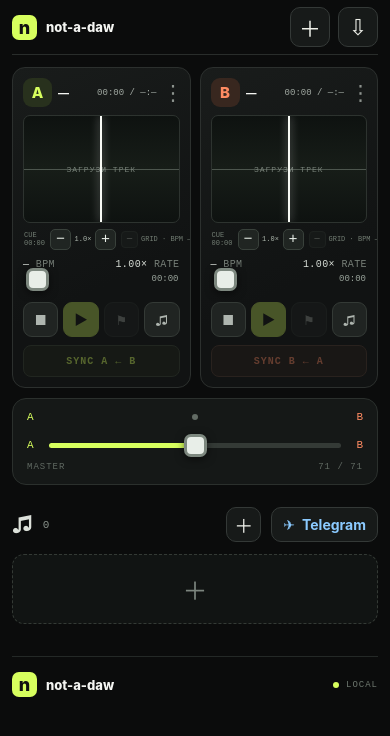
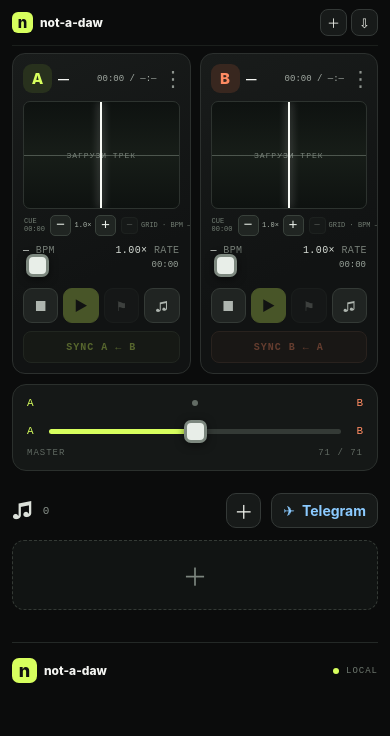
Before and after one commit to Startat6am/not-a-daw, a React (Vite) app: page / in a window 390 px wide. Shown: the top 736 px of the page. Built offline with nearby package versions, Linux system fonts and the light colour scheme.

Commit message:
Tighten header spacing for mobile

```diff
--- a/src/styles.css
+++ b/src/styles.css
@@ -178,3 +178,11 @@
 .deck-track,.deck-load-feedback{display:none!important}
 @media(max-width:600px){.deck-head{gap:6px}.deck-track-title{font-size:11px}.deck-time{font-size:9px}.deck-menu{flex-basis:17px;width:17px;font-size:21px}}
 @media(prefers-reduced-motion:reduce){.deck-track-title.is-overflowing .deck-track-title-text,.deck-track-title.is-overflowing .deck-track-title-copy{animation:none}}
+
+
+/* Tighter mobile-first header spacing and quieter top divider. */
+.topbar{height:56px;margin-bottom:12px;border-bottom-color:#202421}
+.top-actions{gap:5px}
+.topbar .icon-button{width:30px;height:30px;min-width:30px;font-size:15px;border-radius:8px}
+.topbar .brand-mark{width:23px;height:23px;border-radius:6px;font-size:16px}
+@media(max-width:600px){.topbar{height:46px;margin-bottom:7px;border-bottom-color:#1b1f1c}.top-actions{gap:4px}.topbar .icon-button{width:27px;height:27px;min-width:27px;font-size:13px}.topbar .brand-mark{width:21px;height:21px;font-size:15px}.wordmark{gap:7px;font-size:12px}}
```
